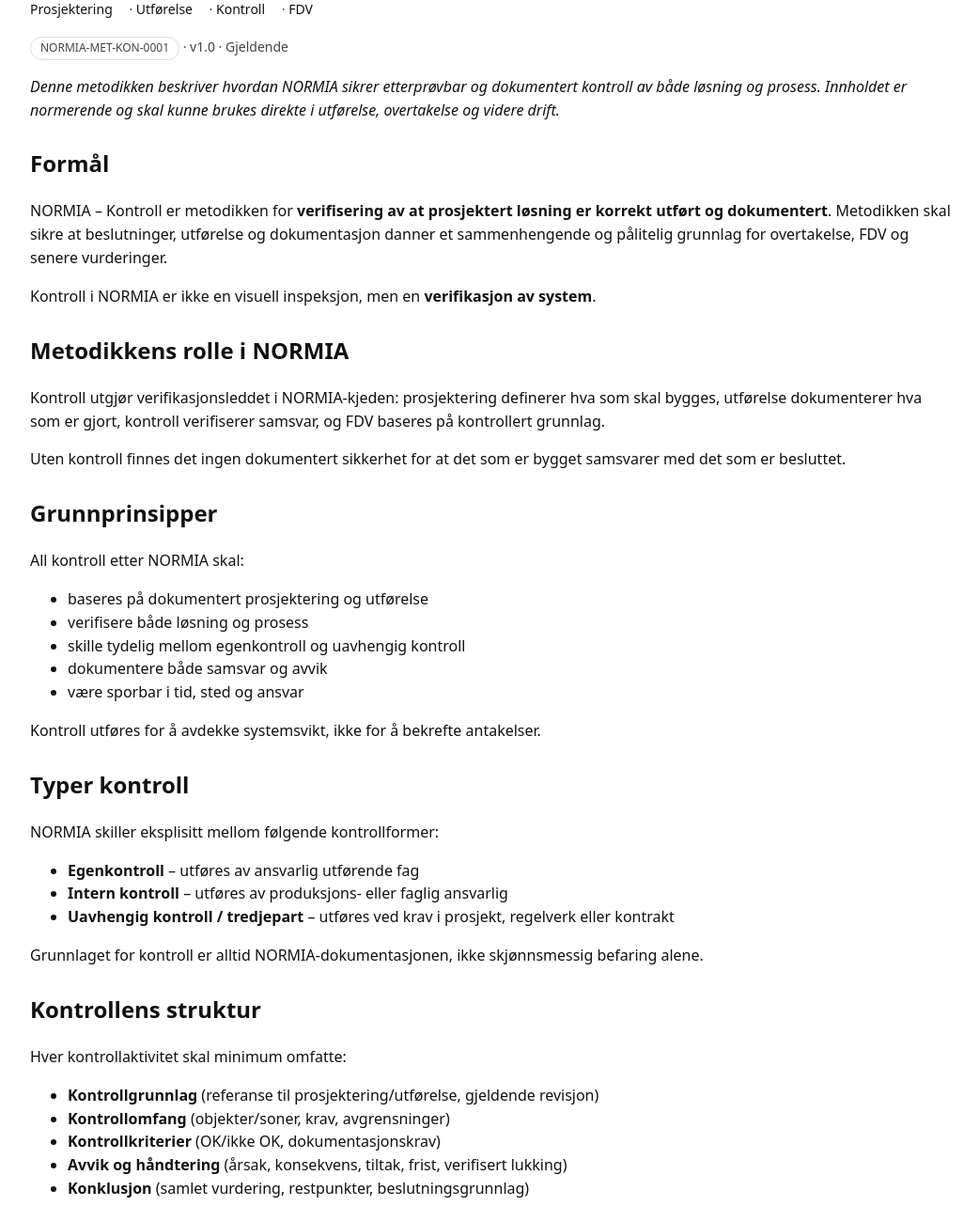
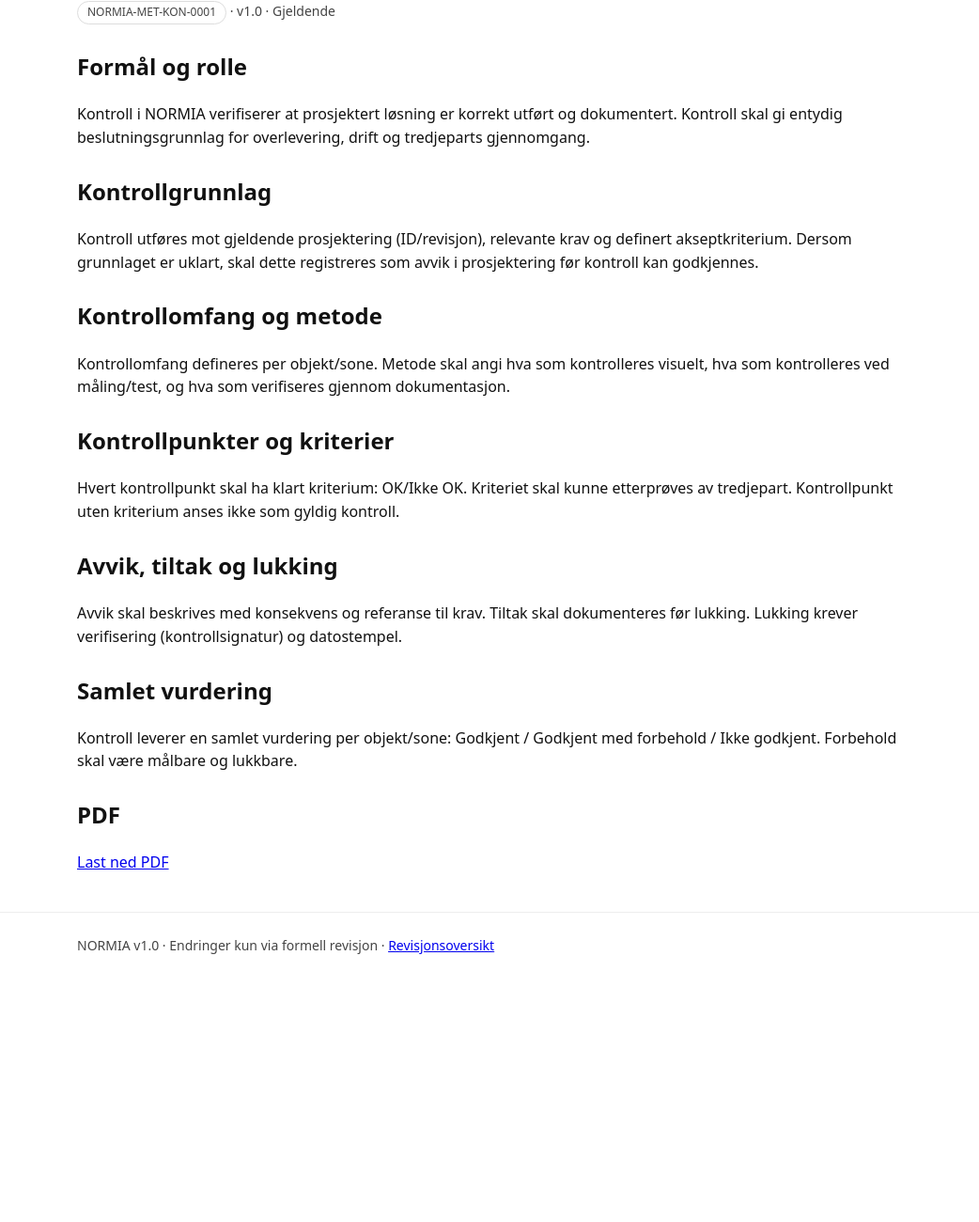
Before and after one commit to Normia-jb/normia-site, a plain HTML site: page metodikk/kontroll/index.html in a window 1280 px wide. Shown: the part 197-1497 px from the top of the page at 94% size, without its empty margins (118-1160 px from the left). After the commit the page ends 1238 px from the top, so only its background shows below. Drawn offline with Linux system fonts and the light colour scheme.

Commit message:
Update index.html
Ny versjon 13.01

```diff
--- a/metodikk/kontroll/index.html
+++ b/metodikk/kontroll/index.html
@@ -4,23 +4,19 @@
   <meta charset="utf-8" />
   <meta name="viewport" content="width=device-width,initial-scale=1" />
   <title>NORMIA – Metodikk: Kontroll (v1.0)</title>
-  <meta name="description" content="NORMIA – Kontroll: systematisk verifisering av prosjektert og utført løsning." />
+  <meta name="description" content="Kontroll etter NORMIA: verifikasjon, kriterier, avvik og lukking med sporbar dokumentasjon." />
   <style>
-    :root { --max: 980px; }
+    :root { --max: 880px; }
     body { margin:0; font:16px/1.55 system-ui, -apple-system, Segoe UI, Roboto, Arial, sans-serif; color:#111; }
     header, main, footer { padding: 24px; }
     .wrap { max-width: var(--max); margin: 0 auto; }
     nav a { margin-right: 14px; text-decoration:none; color:#111; }
     nav a:hover { text-decoration:underline; }
-    a { color:#111; }
-    a:hover { text-decoration: underline; }
     .meta { color:#444; font-size: 14px; }
-    h1 { font-size: 34px; line-height:1.15; margin: 10px 0 10px; }
+    h1 { font-size: 34px; line-height:1.15; margin: 10px 0 8px; }
     h2 { margin-top: 26px; }
     .pill { display:inline-block; padding: 2px 10px; border:1px solid #ddd; border-radius: 999px; font-size: 12px; color:#444; }
-    .hr { height:1px; background:#eee; margin: 18px 0; }
     footer { border-top:1px solid #eee; }
-    .method-nav { margin:12px 0 18px; }
   </style>
 </head>
 <body>
@@ -39,79 +35,29 @@
 
 <main>
   <div class="wrap">
-    <h1>NORMIA – Kontroll</h1>
-
-    <nav class="meta method-nav">
-      <a href="/metodikk/prosjektering/">Prosjektering</a> ·
-      <a href="/metodikk/utforelse/">Utførelse</a> ·
-      <a href="/metodikk/kontroll/">Kontroll</a> ·
-      <a href="/metodikk/fdv/">FDV</a>
-    </nav>
-
+    <h1>Metodikk: Kontroll</h1>
     <p class="meta"><span class="pill">NORMIA-MET-KON-0001</span> · v1.0 · Gjeldende</p>
 
-    <p><em>Denne metodikken beskriver hvordan NORMIA sikrer etterprøvbar og dokumentert kontroll av både løsning og prosess. Innholdet er normerende og skal kunne brukes direkte i utførelse, overtakelse og videre drift.</em></p>
+    <h2>Formål og rolle</h2>
+    <p>Kontroll i NORMIA verifiserer at prosjektert løsning er korrekt utført og dokumentert. Kontroll skal gi entydig beslutningsgrunnlag for overlevering, drift og tredjeparts gjennomgang.</p>
 
-    <h2>Formål</h2>
-    <p>NORMIA – Kontroll er metodikken for <strong>verifisering av at prosjektert løsning er korrekt utført og dokumentert</strong>. Metodikken skal sikre at beslutninger, utførelse og dokumentasjon danner et sammenhengende og pålitelig grunnlag for overtakelse, FDV og senere vurderinger.</p>
-    <p>Kontroll i NORMIA er ikke en visuell inspeksjon, men en <strong>verifikasjon av system</strong>.</p>
+    <h2>Kontrollgrunnlag</h2>
+    <p>Kontroll utføres mot gjeldende prosjektering (ID/revisjon), relevante krav og definert akseptkriterium. Dersom grunnlaget er uklart, skal dette registreres som avvik i prosjektering før kontroll kan godkjennes.</p>
 
-    <h2>Metodikkens rolle i NORMIA</h2>
-    <p>Kontroll utgjør verifikasjonsleddet i NORMIA-kjeden: prosjektering definerer hva som skal bygges, utførelse dokumenterer hva som er gjort, kontroll verifiserer samsvar, og FDV baseres på kontrollert grunnlag.</p>
-    <p>Uten kontroll finnes det ingen dokumentert sikkerhet for at det som er bygget samsvarer med det som er besluttet.</p>
+    <h2>Kontrollomfang og metode</h2>
+    <p>Kontrollomfang defineres per objekt/sone. Metode skal angi hva som kontrolleres visuelt, hva som kontrolleres ved måling/test, og hva som verifiseres gjennom dokumentasjon.</p>
 
-    <h2>Grunnprinsipper</h2>
-    <p>All kontroll etter NORMIA skal:</p>
-    <ul>
-      <li>baseres på dokumentert prosjektering og utførelse</li>
-      <li>verifisere både løsning og prosess</li>
-      <li>skille tydelig mellom egenkontroll og uavhengig kontroll</li>
-      <li>dokumentere både samsvar og avvik</li>
-      <li>være sporbar i tid, sted og ansvar</li>
-    </ul>
-    <p>Kontroll utføres for å avdekke systemsvikt, ikke for å bekrefte antakelser.</p>
+    <h2>Kontrollpunkter og kriterier</h2>
+    <p>Hvert kontrollpunkt skal ha klart kriterium: OK/Ikke OK. Kriteriet skal kunne etterprøves av tredjepart. Kontrollpunkt uten kriterium anses ikke som gyldig kontroll.</p>
 
-    <h2>Typer kontroll</h2>
-    <p>NORMIA skiller eksplisitt mellom følgende kontrollformer:</p>
-    <ul>
-      <li><strong>Egenkontroll</strong> – utføres av ansvarlig utførende fag</li>
-      <li><strong>Intern kontroll</strong> – utføres av produksjons- eller faglig ansvarlig</li>
-      <li><strong>Uavhengig kontroll / tredjepart</strong> – utføres ved krav i prosjekt, regelverk eller kontrakt</li>
-    </ul>
-    <p>Grunnlaget for kontroll er alltid NORMIA-dokumentasjonen, ikke skjønnsmessig befaring alene.</p>
+    <h2>Avvik, tiltak og lukking</h2>
+    <p>Avvik skal beskrives med konsekvens og referanse til krav. Tiltak skal dokumenteres før lukking. Lukking krever verifisering (kontrollsignatur) og datostempel.</p>
 
-    <h2>Kontrollens struktur</h2>
-    <p>Hver kontrollaktivitet skal minimum omfatte:</p>
-    <ul>
-      <li><strong>Kontrollgrunnlag</strong> (referanse til prosjektering/utførelse, gjeldende revisjon)</li>
-      <li><strong>Kontrollomfang</strong> (objekter/soner, krav, avgrensninger)</li>
-      <li><strong>Kontrollkriterier</strong> (OK/ikke OK, dokumentasjonskrav)</li>
-      <li><strong>Avvik og håndtering</strong> (årsak, konsekvens, tiltak, frist, verifisert lukking)</li>
-      <li><strong>Konklusjon</strong> (samlet vurdering, restpunkter, beslutningsgrunnlag)</li>
-    </ul>
+    <h2>Samlet vurdering</h2>
+    <p>Kontroll leverer en samlet vurdering per objekt/sone: Godkjent / Godkjent med forbehold / Ikke godkjent. Forbehold skal være målbare og lukkbare.</p>
 
-    <h2>Roller og ansvar</h2>
-    <p>Kontroll etter NORMIA har entydig plassert ansvar:</p>
-    <ul>
-      <li><strong>Utførende fag</strong> – korrekt egenkontroll og dokumentasjon</li>
-      <li><strong>Kontrollansvarlig</strong> – planlegging, gjennomføring og dokumentasjon</li>
-      <li><strong>Byggherre / oppdragsgiver</strong> – beslutninger basert på dokumenterte funn</li>
-    </ul>
-    <p>Kontrollansvar kan ikke delegeres uformelt.</p>
-
-    <h2>Avvikshåndtering</h2>
-    <p>Alle avvik skal dokumenteres skriftlig, knyttes til konkret krav og objekt, ha definert ansvar og frist, og verifiseres lukket før videre fremdrift.</p>
-    <p><em>Avvik som ikke er lukket, anses som ikke akseptert risiko.</em></p>
-
-    <h2>Når brukes NORMIA – Kontroll</h2>
-    <p>Metodikken brukes i alle prosjekter hvor kvalitet skal kunne dokumenteres, flere fag og aktører samhandler, og feil har økonomiske, tekniske eller juridiske konsekvenser. Dette gjelder særlig rehabilitering, våtrom, tekniske anlegg og serieproduksjon.</p>
-
-    <h2>Avslutning</h2>
-    <p><em>Denne metodikken er normerende for prosjekter som følger NORMIA. Avvik fra metodikken skal være eksplisitt besluttet og dokumentert.</em></p>
-
-    <div class="hr"></div>
-
-    <p class="meta"><strong>PDF:</strong> <a href="/pdf/NORMIA-MET-KON-0001_v1.0.pdf">Last ned gjeldende versjon</a></p>
+    <h2>PDF</h2>
+    <p><a href="/pdf/NORMIA-MET-KON-0001_v1.0.pdf">Last ned PDF</a></p>
   </div>
 </main>
 
```
